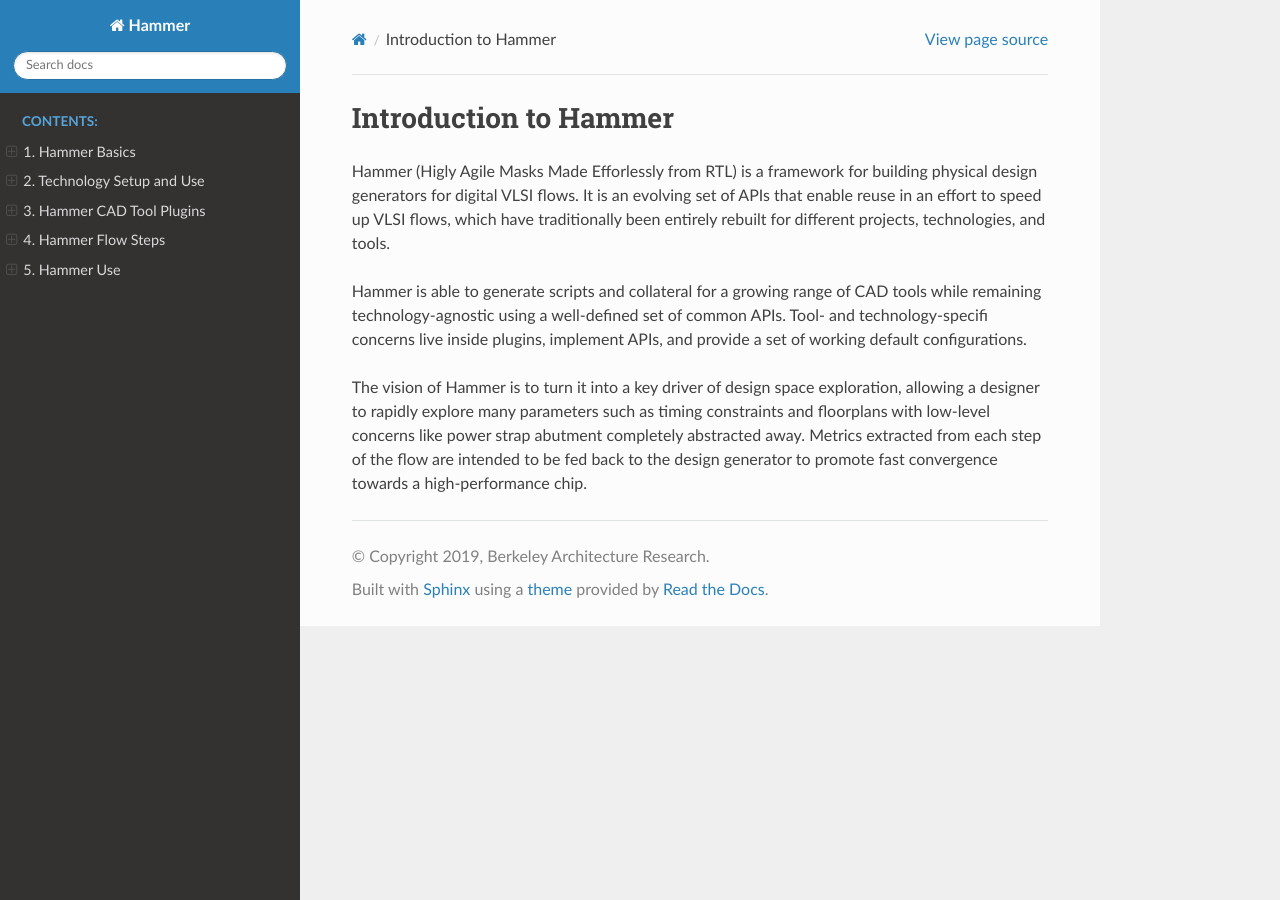
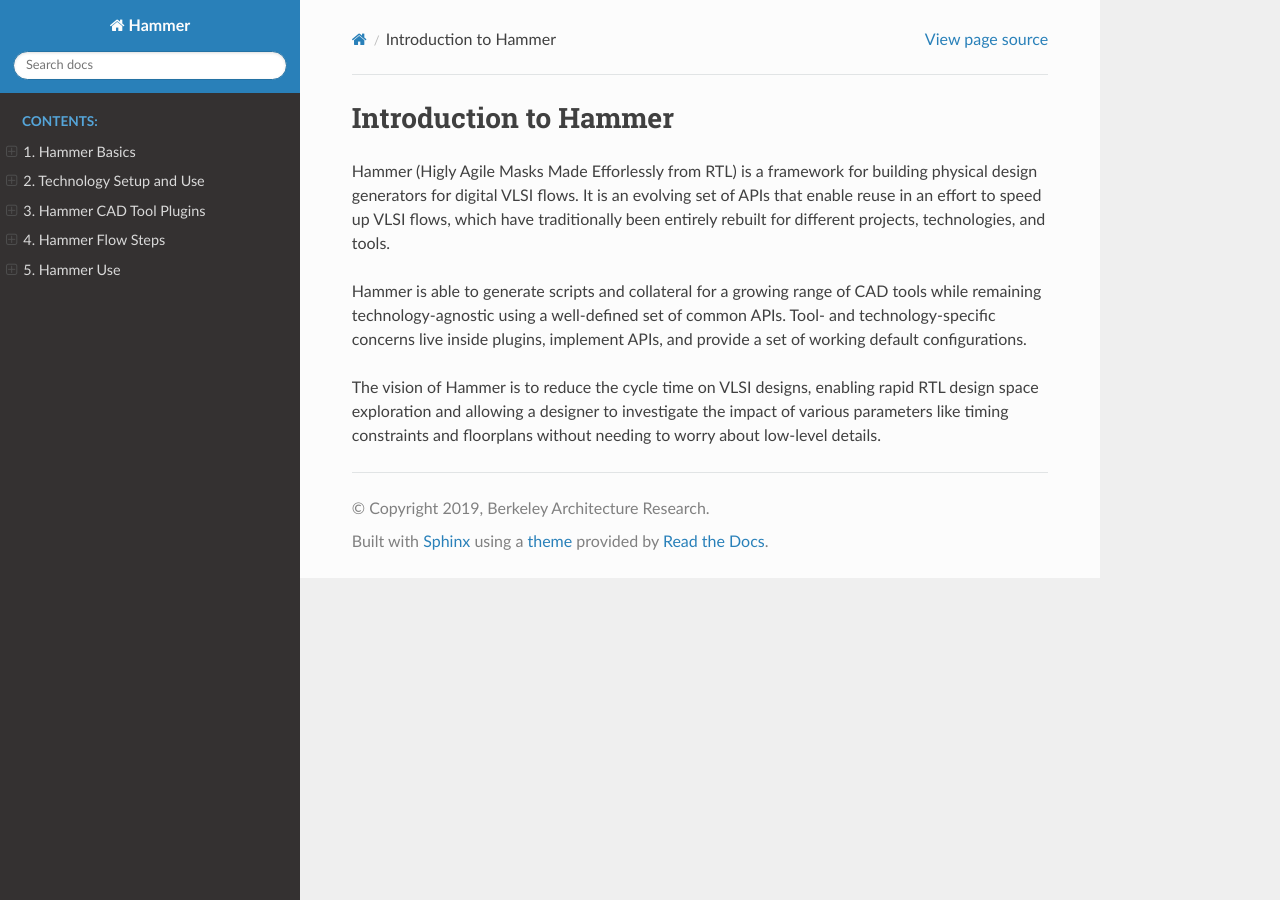
Before and after one commit to ucb-bar/hammer, a Sphinx documentation site: the page built from doc/Hammer-Intro.rst, in a window 1280 px wide. Built offline with Sphinx 7.4.7 and the Read the Docs theme 2.0.0, drawn with Linux system fonts in a browser that asks for light colours; pages that are not in the unit, such as notebooks, are missing from menus.

Commit message:
nitpicks 0xa

```diff
--- a/doc/Hammer-Intro.rst
+++ b/doc/Hammer-Intro.rst
@@ -3,6 +3,6 @@ Introduction to Hammer
 
 Hammer (Higly Agile Masks Made Efforlessly from RTL) is a framework for building physical design generators for digital VLSI flows. It is an evolving set of APIs that enable reuse in an effort to speed up VLSI flows, which have traditionally been entirely rebuilt for different projects, technologies, and tools.
 
-Hammer is able to generate scripts and collateral for a growing range of CAD tools while remaining technology-agnostic using a well-defined set of common APIs. Tool- and technology-specifi concerns live inside plugins, implement APIs, and provide a set of working default configurations.
+Hammer is able to generate scripts and collateral for a growing range of CAD tools while remaining technology-agnostic using a well-defined set of common APIs. Tool- and technology-specific concerns live inside plugins, implement APIs, and provide a set of working default configurations.
 
-The vision of Hammer is to turn it into a key driver of design space exploration, allowing a designer to rapidly explore many parameters such as timing constraints and floorplans with low-level concerns like power strap abutment completely abstracted away. Metrics extracted from each step of the flow are intended to be fed back to the design generator to promote fast convergence towards a high-performance chip.
+The vision of Hammer is to reduce the cycle time on VLSI designs, enabling rapid RTL design space exploration and allowing a designer to investigate the impact of various parameters like timing constraints and floorplans without needing to worry about low-level details.
```
